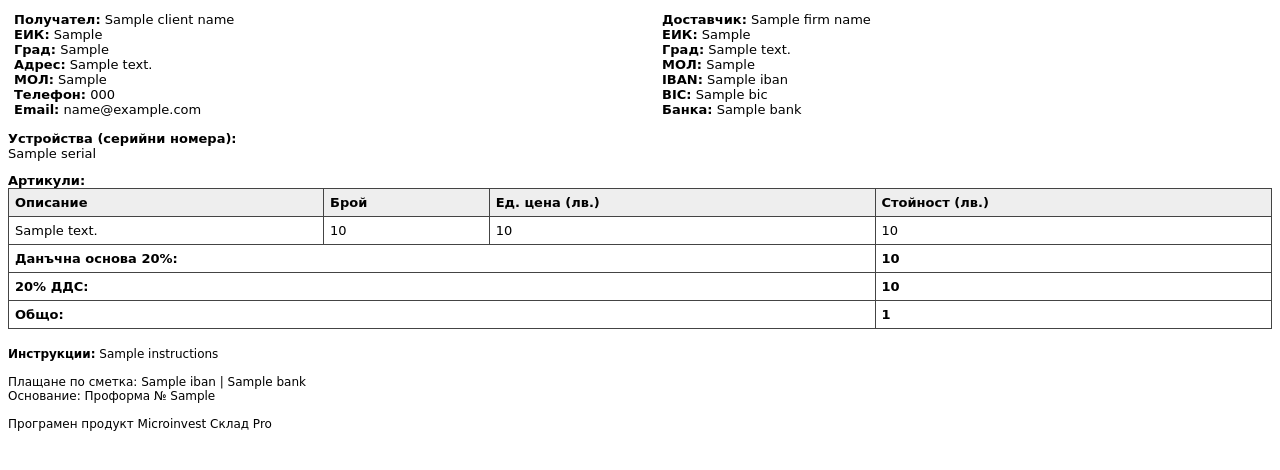
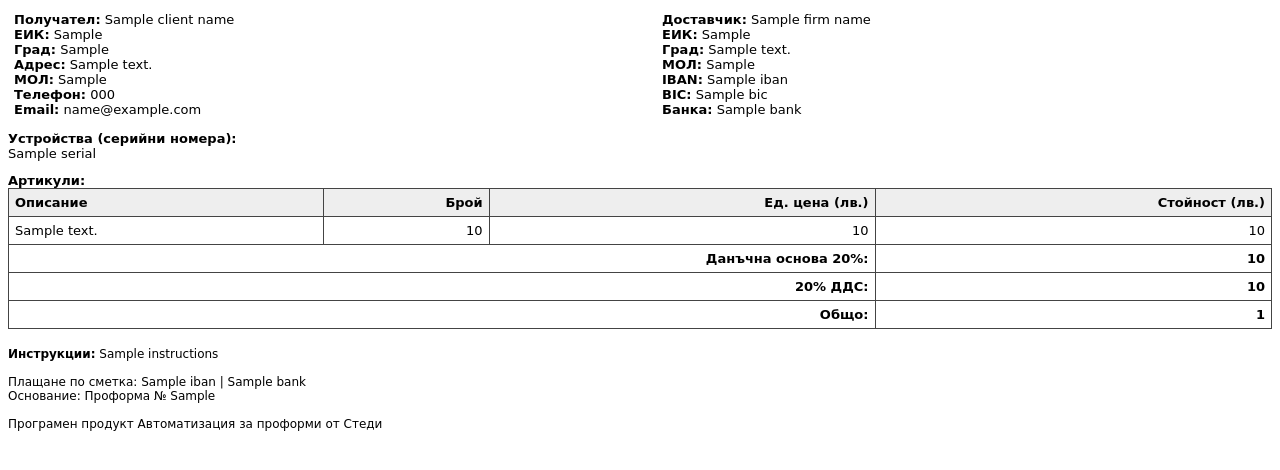
Before and after one commit to stephan-radev/proforma-automation, a Flask app: template templates/invoice_template.html in a window 1280 px wide. Shown: the part 58-528 px from the top of the page. Run offline with Flask 3, Linux system fonts and the light colour scheme; the template is opened without the code that fills it: most values are stand-ins (such as "Sample title", 1, 10 or a date in 2020).

Commit message:
Актуализирани шаблони и коригирано изречението за отказ от отговорност в app.py

```diff
--- a/app.py
+++ b/app.py
@@ -378,7 +378,7 @@ def send_emails():
             send_email_smtp(
                 to_addr=email,
                 subject=config['email']['subject_template'].format(invoice_no=r["invoice_no"], firm_name=config['invoice']['firm_name']),
-                body=r["email_text"] + "\n\n--\nАко сте получили това писмо по погрешка или вече сте реагирали, извинете ни — задължени сме по законодателство да информираме всички клиенти.",
+                body=r["email_text"] + "\n\n--\nАко сте получили това писмо по погрешка или вече сте реагирали, извинете ни за причиненото неудобство — твърде краткият срок и многото неразбории не ни позволяват да проявим присъщата ни точност, на обичайното ниво, а сме длъжни да информираме всички клиенти.",
                 attachment_path=attachment_path,
                 config=config
             )
--- a/templates/invoice_template.html
+++ b/templates/invoice_template.html
@@ -7,12 +7,22 @@
         body { font-family: DejaVu Sans, Arial, sans-serif; font-size: 13px; }
         .header { font-size: 22px; font-weight: bold; margin-bottom: 10px; }
         .info-table, .items-table { width: 100%; border-collapse: collapse; }
-        .info-table td { padding: 2px 6px; }
-        .items-table th, .items-table td { border: 1px solid #444; padding: 6px; text-align: left; }
+        .info-table td { padding: 2px 6px; vertical-align: top; }
+        .items-table th, .items-table td { border: 1px solid #444; padding: 6px; }
         .items-table th { background: #eee; }
-        .right { text-align: right; }
+        .items-table th, .items-table td { text-align: left; } /* По подразбиране – ляво */
         .section-title { font-weight: bold; margin-top: 12px; }
-        .totals { font-weight: bold; text-align: right; }
+
+        /* Най-отдолу, най-специфично – преборва всички конфликти */
+        .items-table th.right,
+        .items-table td.right {
+            text-align: right !important;
+        }
+        .totals {
+            font-weight: bold;
+            text-align: right !important;
+        }
+
         .footer { margin-top: 18px; font-size: 12px; }
     </style>
 </head>
@@ -77,7 +87,7 @@
         Плащане по сметка: {{ iban }} | {{ bank }}<br>
         Основание: Проформа № {{ invoice_no }}<br>
         <br>
-        Програмен продукт Microinvest Склад Pro
+        Програмен продукт Автоматизация за проформи от Стеди
     </div>
 </body>
 </html>
--- a/templates/log.html
+++ b/templates/log.html
@@ -2,7 +2,7 @@
 <html lang="bg">
 <head>
     <meta charset="UTF-8">
-    <title>Генерирани проформа фактури – лог</title>
+    <title>Генерирани проформа фактури – дневник</title>
     <style>
         body { font-family: Arial, sans-serif; background: #f6f6fa; margin: 0; padding: 0; }
         .container { max-width: 960px; margin: 36px auto; background: #fff; border-radius: 12px; box-shadow: 0 2px 12px #aaa; padding: 24px; }
@@ -36,7 +36,7 @@
 </form>
 <body>
     <div class="container">
-        <h2>Генерирани проформа фактури и лог</h2>
+        <h2>Генерирани проформа фактури и дневник</h2>
         <div class="bottom-links">
             {% if transfer_log_path %}
                 <a class="file-link" href="{{ url_for('download', filename=transfer_log_path) }}">Свали transfer.log</a>
@@ -103,7 +103,7 @@
         </table>
         {% endif %}
         <div class="bottom-links">
-            <a class="file-link" href="{{ url_for('index') }}">⬅︎ Ново качване / нова генерация</a>
+            <a class="file-link" href="{{ url_for('index') }}">⬅︎ Ново качване / ново генериране</a>
         </div>
     </div>
 </body>
```
